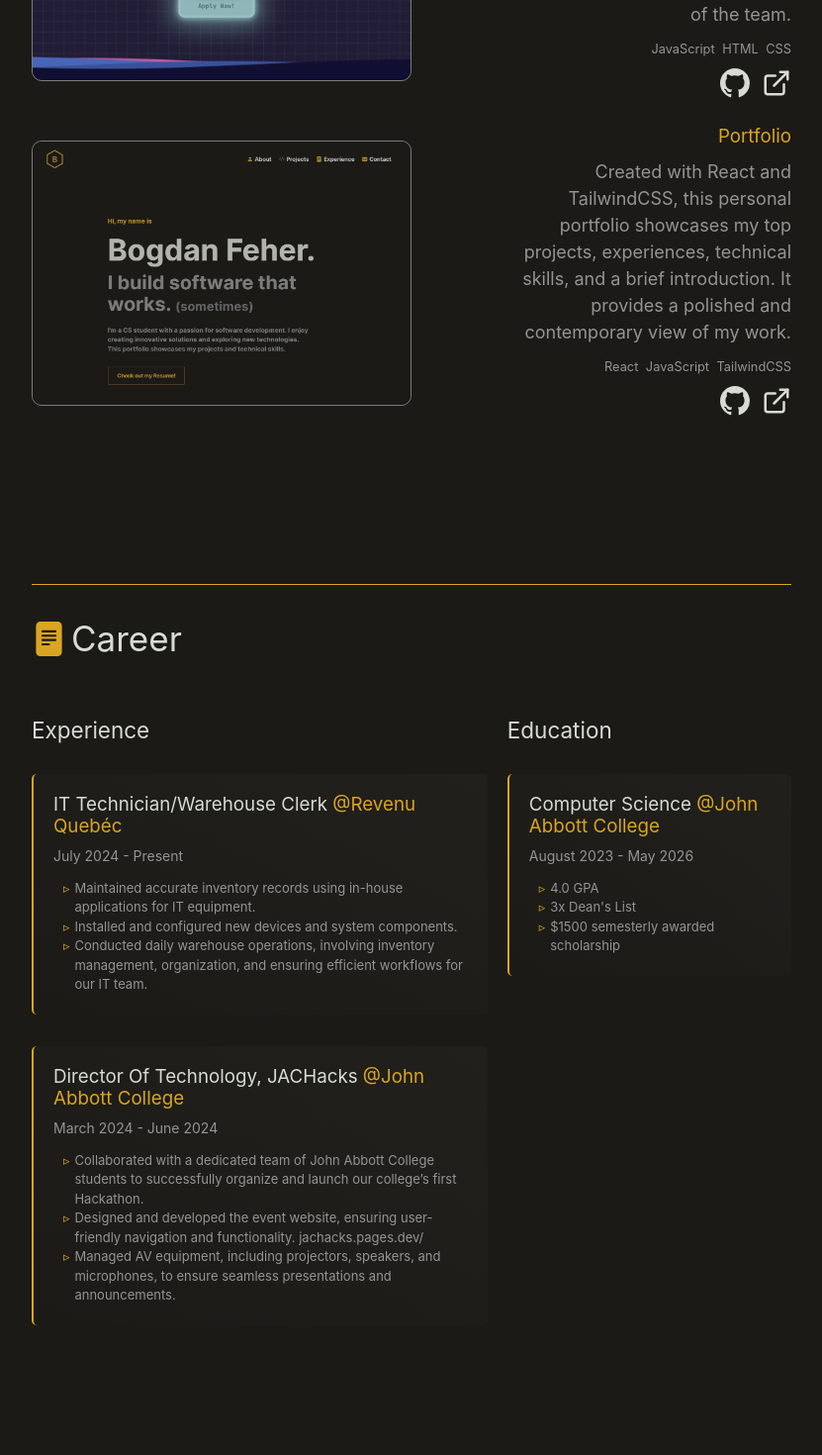
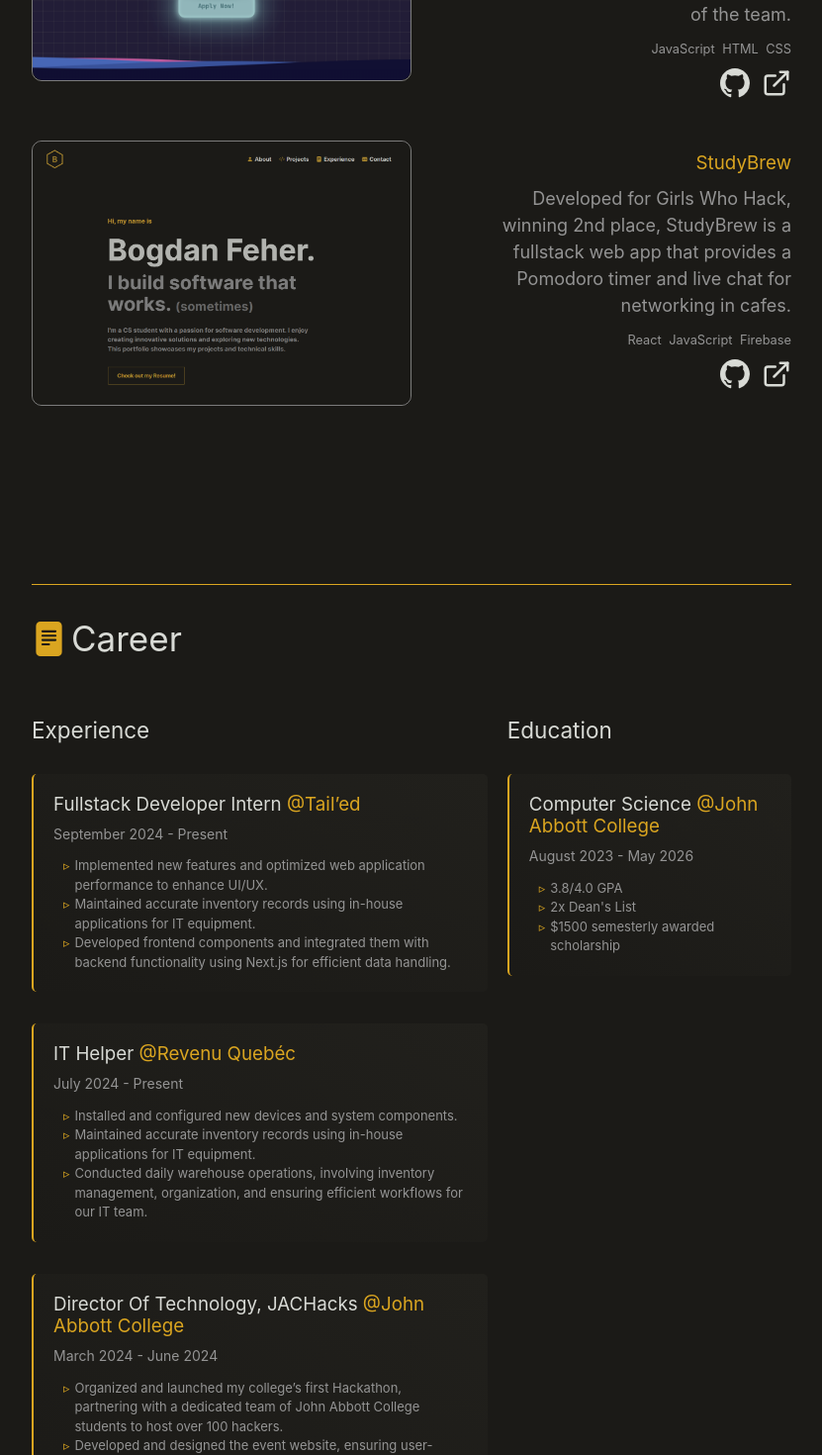
Before and after one commit to bogdanSgithub/PortfolioWebsite, a React (Create React App) app: page / in a window 1280 px wide. Shown: the part 2540-4010 px from the top of the page at 99% size, without its empty margins (224-1055 px from the left). Built offline with nearby package versions, Linux system fonts and the light colour scheme.

Commit message:
updated experiences and projects

```diff
--- a/src/Components/Career.js
+++ b/src/Components/Career.js
@@ -2,11 +2,21 @@ import { BsFileTextFill } from "react-icons/bs";
 
 const experiences = [
   {
-    title: "IT Technician/Warehouse Clerk",
+    title: "Fullstack Developer Intern",
+    company: "Tail’ed",
+    tasks: [
+      "Implemented new features and optimized web application performance to enhance UI/UX.",
+      "Maintained accurate inventory records using in-house applications for IT equipment.",
+      "Developed frontend components and integrated them with backend functionality using Next.js for efficient data handling.",
+    ],
+    timeframe: "September 2024 - Present",
+  },
+  {
+    title: "IT Helper",
     company: "Revenu Quebéc",
     tasks: [
+      "Installed and configured new devices and system components.",
       "Maintained accurate inventory records using in-house applications for IT equipment.",
-      "Installed and configured new devices and system components.",
       "Conducted daily warehouse operations, involving inventory management, organization, and ensuring efficient workflows for our IT team.",
     ],
     timeframe: "July 2024 - Present",
@@ -15,9 +25,9 @@ const experiences = [
     title: "Director Of Technology, JACHacks",
     company: "John Abbott College",
     tasks: [
-      "Collaborated with a dedicated team of John Abbott College students to successfully organize and launch our college’s first Hackathon.",
-      "Designed and developed the event website, ensuring user-friendly navigation and functionality. jachacks.pages.dev/",
-      "Managed AV equipment, including projectors, speakers, and microphones, to ensure seamless presentations and announcements.",
+      "Organized and launched my college’s first Hackathon, partnering with a dedicated team of John Abbott College students to host over 100 hackers.",
+      "Developed and designed the event website, ensuring user-friendly navigation and functionality. jachacks.pages.dev/",
+      "Managed AV equipment (projectors, speakers, microphones) for smooth presentations.",
     ],
     timeframe: "March 2024 - June 2024",
   },
@@ -26,7 +36,11 @@ const experiences = [
 const education = {
   title: "Computer Science",
   company: "John Abbott College",
-  tasks: ["4.0 GPA", "3x Dean's List", "$1500 semesterly awarded scholarship"],
+  tasks: [
+    "3.8/4.0 GPA",
+    "2x Dean's List",
+    "$1500 semesterly awarded scholarship",
+  ],
   timeframe: "August 2023 - May 2026",
 };
 
--- a/src/Components/Projects.js
+++ b/src/Components/Projects.js
@@ -9,7 +9,7 @@ const projects = [
   {
     title: "Tabinator",
     description:
-      "Developed for Hack The North 2024, Tabinator is a cross-platform desktop app that saves and restores your desktop layout, including window size, position, and program info.",
+      "Developed for Hack The North 2024, University of Waterloo, Tabinator is a cross-platform desktop app that saves and restores your desktop layout, including window size, position, and program info.",
     img: tabinatorPic,
     tools: ["Rust", "Tauri", "Powershell", "Swift", "Python", "React"],
     githubLink: "https://github.com/matthew-hre/HackTheNorth2024",
@@ -34,13 +34,13 @@ const projects = [
     websiteLink: "https://jachacks.pages.dev/",
   },
   {
-    title: "Portfolio",
+    title: "StudyBrew",
     description:
-      "Created with React and TailwindCSS, this personal portfolio showcases my top projects, experiences, technical skills, and a brief introduction. It provides a polished and contemporary view of my work.",
+      "Developed for Girls Who Hack, winning 2nd place, StudyBrew is a fullstack web app that provides a Pomodoro timer and live chat for networking in cafes.",
     img: portfolioPic, // Replace with the actual path or URL to your image
-    tools: ["React", "JavaScript", "TailwindCSS"],
-    githubLink: "https://github.com/bogdanSgithub/PortfolioWebsite",
-    websiteLink: "https://bogdansgithub.github.io/PortfolioWebsite/",
+    tools: ["React", "JavaScript", "Firebase"],
+    githubLink: "https://github.com/bogdanSgithub",
+    websiteLink: "https://devpost.com/software/study-cafe-chat",
   },
 ];
 
```
